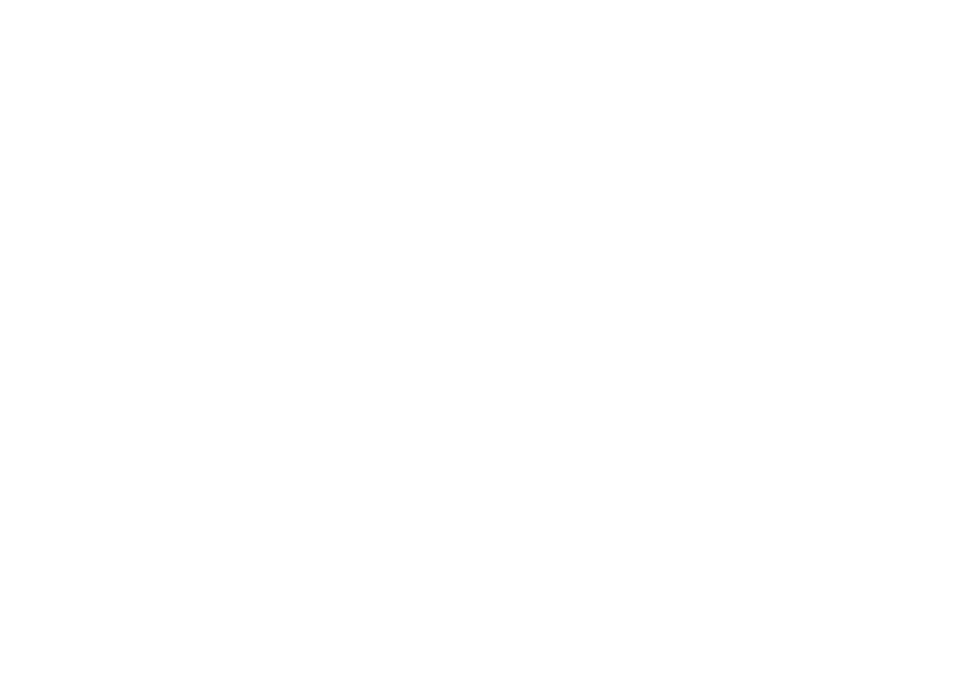
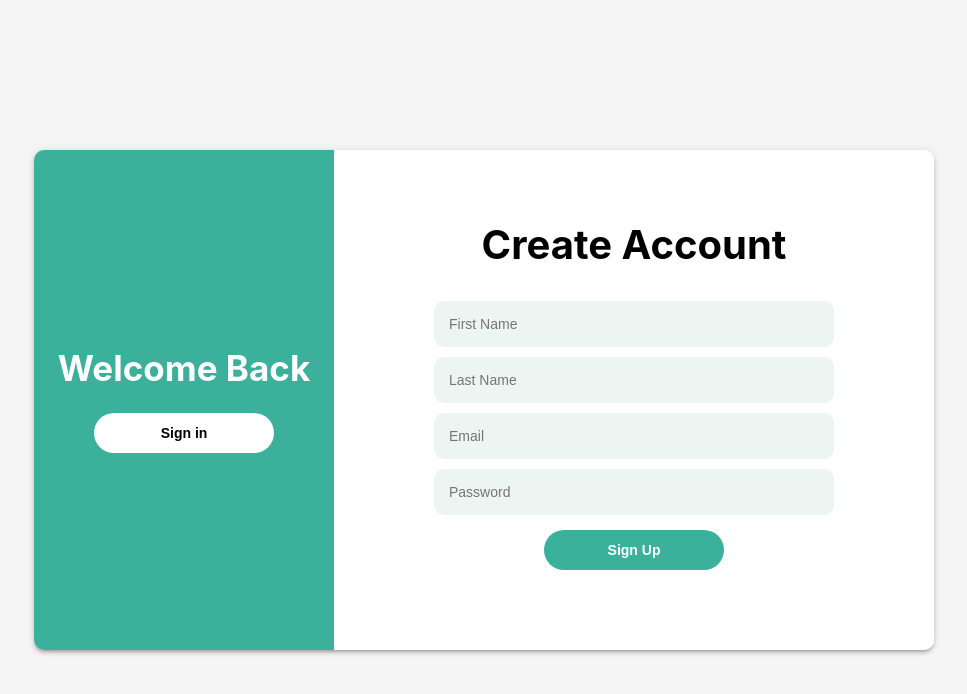
Before and after one commit to Reggie-Amedee-Tech/digitalCalendar, a React (Create React App) app in the folder client/: page /signup in a window 1280 px wide. Before the commit this address had no page. Shown: the top 694 px of the page, without its empty margins (156-1123 px from the left). Built offline with nearby package versions, Linux system fonts and the light colour scheme.

Commit message:
Adding predifined frontend to ensure that backend works

```diff
--- a/client/src/App.js
+++ b/client/src/App.js
@@ -1,16 +1,20 @@
-import {Routes, Route} from 'react-router-dom'
-import Homepage from './views/Homepage';
-import './App.css';
+import { Route, Routes, Navigate } from "react-router-dom"
+import Main from "./components/Main"
+import Signup from "./components/SignUp"
+import Login from "./components/Login"
 
 function App() {
+  const user = localStorage.getItem("token")
   return (
     <div className="App">
       <Routes>
-        <Route path="" element={<Homepage/>}/>
-
+        {user && <Route path="/" exact element={<Main />} />}
+        <Route path="/signup" exact element={<Signup />} />
+        <Route path="/login" exact element={<Login />} />
+        <Route path="/" element={<Navigate replace to="/login" />} />
       </Routes>
     </div>
-  );
+  )
 }
 
-export default App;
+export default App
--- /dev/null
+++ b/client/src/components/Login/index.jsx
@@ -0,0 +1,75 @@
+import { useState } from "react"
+import axios from "axios"
+import { Link } from "react-router-dom"
+import styles from "./styles.module.css"
+
+const Login = () => {
+  const [data, setData] = useState({ email: "", password: "" })
+  const [error, setError] = useState("")
+
+  const handleChange = ({ currentTarget: input }) => {
+    setData({ ...data, [input.name]: input.value })
+  }
+
+  const handleSubmit = async (e) => {
+    e.preventDefault()
+    try {
+      const url = "http://localhost:4000/api/auth"
+      const { data: res } = await axios.post(url, data)
+      localStorage.setItem("token", res.data)
+      window.location = "/"
+    } catch (error) {
+      if (
+        error.response &&
+        error.response.status >= 400 &&
+        error.response.status <= 500
+      ) {
+        setError(error.response.data.message)
+      }
+    }
+  }
+
+  return (
+    <div className={styles.login_container}>
+      <div className={styles.login_form_container}>
+        <div className={styles.left}>
+          <form className={styles.form_container} onSubmit={handleSubmit}>
+            <h1>Login to Your Account</h1>
+            <input
+              type="email"
+              placeholder="Email"
+              name="email"
+              onChange={handleChange}
+              value={data.email}
+              required
+              className={styles.input}
+            />
+            <input
+              type="password"
+              placeholder="Password"
+              name="password"
+              onChange={handleChange}
+              value={data.password}
+              required
+              className={styles.input}
+            />
+            {error && <div className={styles.error_msg}>{error}</div>}
+            <button type="submit" className={styles.green_btn}>
+              Sign In
+            </button>
+          </form>
+        </div>
+        <div className={styles.right}>
+          <h1>New Here ?</h1>
+          <Link to="/signup">
+            <button type="button" className={styles.white_btn}>
+              Sign Up
+            </button>
+          </Link>
+        </div>
+      </div>
+    </div>
+  )
+}
+
+export default Login
--- /dev/null
+++ b/client/src/components/Login/styles.module.css
@@ -0,0 +1,98 @@
+.login_container {
+  width: 100%;
+  min-height: 100vh;
+  background-color: #f5f5f5;
+  display: flex;
+  align-items: center;
+  justify-content: center;
+}
+
+.login_form_container {
+  width: 900px;
+  height: 500px;
+  display: flex;
+  border-radius: 10px;
+  box-shadow: 0px 3px 3px -2px rgb(0 0 0 / 20%),
+    0px 3px 4px 0px rgb(0 0 0 / 14%), 0px 1px 8px 0px rgb(0 0 0 / 12%);
+}
+
+.left {
+  flex: 2;
+  display: flex;
+  flex-direction: column;
+  align-items: center;
+  justify-content: center;
+  background-color: white;
+  border-top-left-radius: 10px;
+  border-bottom-left-radius: 10px;
+}
+
+.form_container {
+  display: flex;
+  flex-direction: column;
+  align-items: center;
+}
+
+.form_container h1 {
+  font-size: 40px;
+  margin-top: 0;
+}
+
+.input {
+  outline: none;
+  border: none;
+  width: 370px;
+  padding: 15px;
+  border-radius: 10px;
+  background-color: #edf5f3;
+  margin: 5px 0;
+  font-size: 14px;
+}
+
+.error_msg {
+  width: 370px;
+  padding: 15px;
+  margin: 5px 0;
+  font-size: 14px;
+  background-color: #f34646;
+  color: white;
+  border-radius: 5px;
+  text-align: center;
+}
+
+.right {
+  flex: 1;
+  display: flex;
+  flex-direction: column;
+  align-items: center;
+  justify-content: center;
+  background-color: #3bb19b;
+  border-top-right-radius: 10px;
+  border-bottom-right-radius: 10px;
+}
+
+.right h1 {
+  margin-top: 0;
+  color: white;
+  font-size: 40px;
+  align-self: center;
+}
+
+.white_btn,
+.green_btn {
+  border: none;
+  outline: none;
+  padding: 12px 0;
+  background-color: white;
+  border-radius: 20px;
+  width: 180px;
+  font-weight: bold;
+  font-size: 14px;
+  cursor: pointer;
+}
+
+.green_btn {
+  background-color: #3bb19b;
+  color: white;
+  margin: 10px;
+}
--- /dev/null
+++ b/client/src/components/Main/index.jsx
@@ -0,0 +1,21 @@
+import styles from "./styles.module.css"
+
+const Main = () => {
+  const handleLogout = () => {
+    localStorage.removeItem("token")
+    window.location.reload()
+  }
+
+  return (
+    <div className={styles.main_container}>
+      <nav className={styles.navbar}>
+        <h1>fakebook</h1>
+        <button className={styles.white_btn} onClick={handleLogout}>
+          Logout
+        </button>
+      </nav>
+    </div>
+  )
+}
+
+export default Main
--- /dev/null
+++ b/client/src/components/Main/styles.module.css
@@ -0,0 +1,27 @@
+.navbar {
+  width: 100%;
+  height: 70px;
+  background-color: #3bb19b;
+  display: flex;
+  align-items: center;
+  justify-content: space-between;
+}
+
+.navbar h1 {
+  color: white;
+  font-size: 25px;
+  margin-left: 20px;
+}
+
+.white_btn {
+  border: none;
+  outline: none;
+  padding: 12px 0;
+  background-color: white;
+  border-radius: 20px;
+  width: 120px;
+  font-weight: bold;
+  font-size: 14px;
+  cursor: pointer;
+  margin-right: 20px;
+}
--- /dev/null
+++ b/client/src/components/SignUp/index.jsx
@@ -0,0 +1,99 @@
+import { useState } from "react"
+import axios from "axios"
+import { Link, useNavigate } from "react-router-dom"
+import styles from "./styles.module.css"
+
+const Signup = () => {
+  const [data, setData] = useState({
+    firstName: "",
+    lastName: "",
+    email: "",
+    password: "",
+  })
+  const [error, setError] = useState("")
+  const navigate = useNavigate()
+
+  const handleChange = ({ currentTarget: input }) => {
+    setData({ ...data, [input.name]: input.value })
+  }
+
+  const handleSubmit = async (e) => {
+    e.preventDefault()
+    try {
+      const url = "http://localhost:4000/api/users"
+      const { data: res } = await axios.post(url, data)
+      navigate("/login")
+      console.log(res.message)
+    } catch (error) {
+      if (
+        error.response &&
+        error.response.status >= 400 &&
+        error.response.status <= 500
+      ) {
+        setError(error.response.data.message)
+      }
+    }
+  }
+
+  return (
+    <div className={styles.signup_container}>
+      <div className={styles.signup_form_container}>
+        <div className={styles.left}>
+          <h1>Welcome Back</h1>
+          <Link to="/login">
+            <button type="button" className={styles.white_btn}>
+              Sign in
+            </button>
+          </Link>
+        </div>
+        <div className={styles.right}>
+          <form className={styles.form_container} onSubmit={handleSubmit}>
+            <h1>Create Account</h1>
+            <input
+              type="text"
+              placeholder="First Name"
+              name="firstName"
+              onChange={handleChange}
+              value={data.firstName}
+              required
+              className={styles.input}
+            />
+            <input
+              type="text"
+              placeholder="Last Name"
+              name="lastName"
+              onChange={handleChange}
+              value={data.lastName}
+              required
+              className={styles.input}
+            />
+            <input
+              type="email"
+              placeholder="Email"
+              name="email"
+              onChange={handleChange}
+              value={data.email}
+              required
+              className={styles.input}
+            />
+            <input
+              type="password"
+              placeholder="Password"
+              name="password"
+              onChange={handleChange}
+              value={data.password}
+              required
+              className={styles.input}
+            />
+            {error && <div className={styles.error_msg}>{error}</div>}
+            <button type="submit" className={styles.green_btn}>
+              Sign Up
+            </button>
+          </form>
+        </div>
+      </div>
+    </div>
+  )
+}
+
+export default Signup
--- /dev/null
+++ b/client/src/components/SignUp/styles.module.css
@@ -0,0 +1,98 @@
+.signup_container {
+  width: 100%;
+  min-height: 100vh;
+  background-color: #f5f5f5;
+  display: flex;
+  align-items: center;
+  justify-content: center;
+}
+
+.signup_form_container {
+  width: 900px;
+  height: 500px;
+  display: flex;
+  border-radius: 10px;
+  box-shadow: 0px 3px 3px -2px rgb(0 0 0 / 20%),
+    0px 3px 4px 0px rgb(0 0 0 / 14%), 0px 1px 8px 0px rgb(0 0 0 / 12%);
+}
+
+.left {
+  flex: 1;
+  display: flex;
+  flex-direction: column;
+  align-items: center;
+  justify-content: center;
+  background-color: #3bb19b;
+  border-top-left-radius: 10px;
+  border-bottom-left-radius: 10px;
+}
+
+.left h1 {
+  margin-top: 0;
+  color: white;
+  font-size: 35px;
+  align-self: center;
+}
+
+.right {
+  flex: 2;
+  display: flex;
+  flex-direction: column;
+  align-items: center;
+  justify-content: center;
+  background-color: white;
+  border-top-right-radius: 10px;
+  border-bottom-right-radius: 10px;
+}
+
+.form_container {
+  display: flex;
+  flex-direction: column;
+  align-items: center;
+}
+
+.form_container h1 {
+  font-size: 40px;
+  margin-top: 0;
+}
+
+.input {
+  outline: none;
+  border: none;
+  width: 370px;
+  padding: 15px;
+  border-radius: 10px;
+  background-color: #edf5f3;
+  margin: 5px 0;
+  font-size: 14px;
+}
+
+.error_msg {
+  width: 370px;
+  padding: 15px;
+  margin: 5px 0;
+  font-size: 14px;
+  background-color: #f34646;
+  color: white;
+  border-radius: 5px;
+  text-align: center;
+}
+
+.white_btn,
+.green_btn {
+  border: none;
+  outline: none;
+  padding: 12px 0;
+  background-color: white;
+  border-radius: 20px;
+  width: 180px;
+  font-weight: bold;
+  font-size: 14px;
+  cursor: pointer;
+}
+
+.green_btn {
+  background-color: #3bb19b;
+  color: white;
+  margin: 10px;
+}
```
